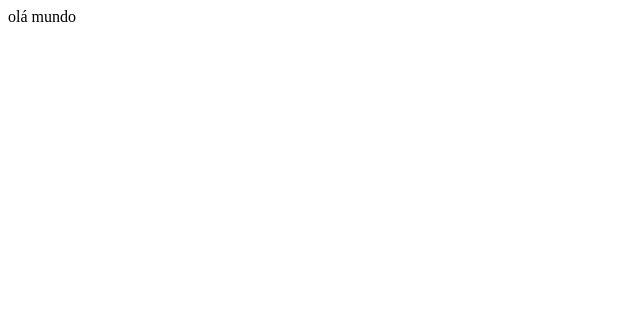
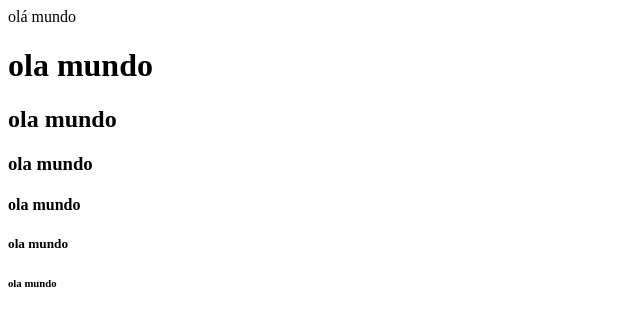
Before and after one commit to heloalmeida169/primeirosaiti2, a plain HTML site: page index.html in a window 1280 px wide. Shown: the whole page, without its empty margins (0-640 px from the left). Drawn offline with Linux system fonts and the light colour scheme.

Commit message:
ola mundo

```diff
--- a/index.html
+++ b/index.html
@@ -1 +1,8 @@
 olá mundo
+
+<h1>ola mundo</h1>
+<h2>ola mundo</h2>
+<h3>ola mundo</h3>
+<h4>ola mundo</h4>
+<h5>ola mundo</h5>
+<h6>ola mundo</h6>
```
